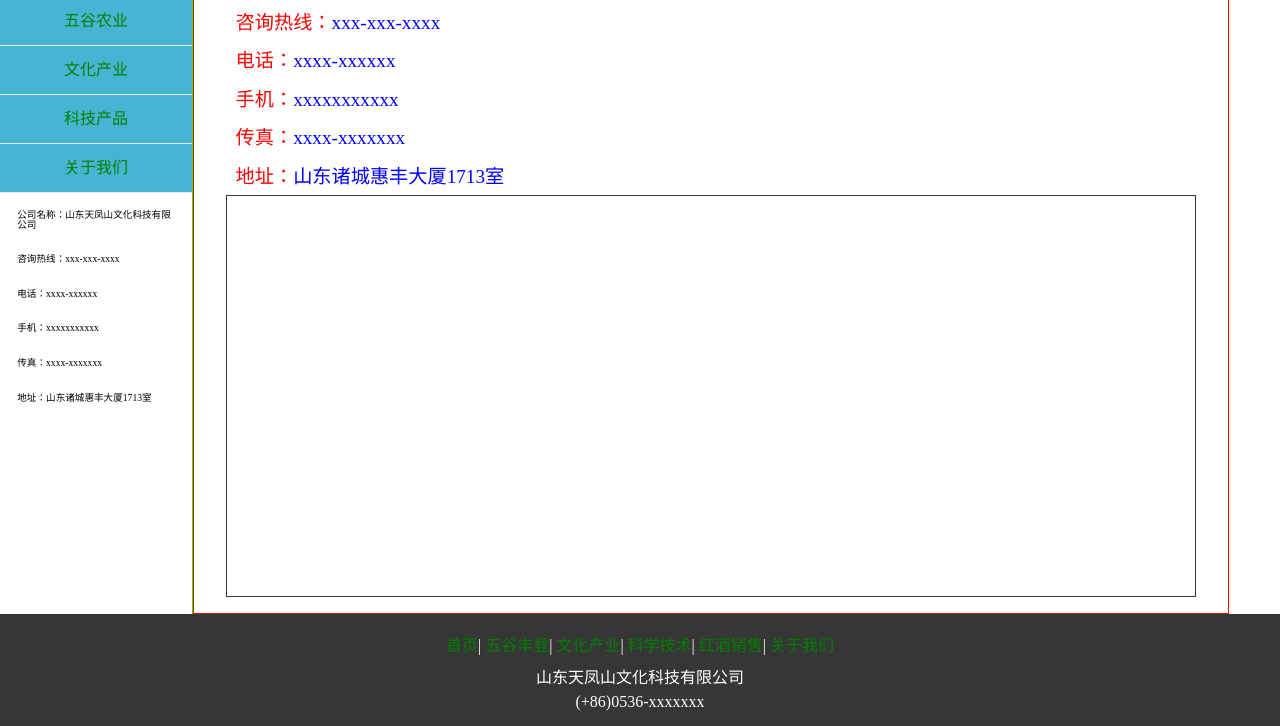
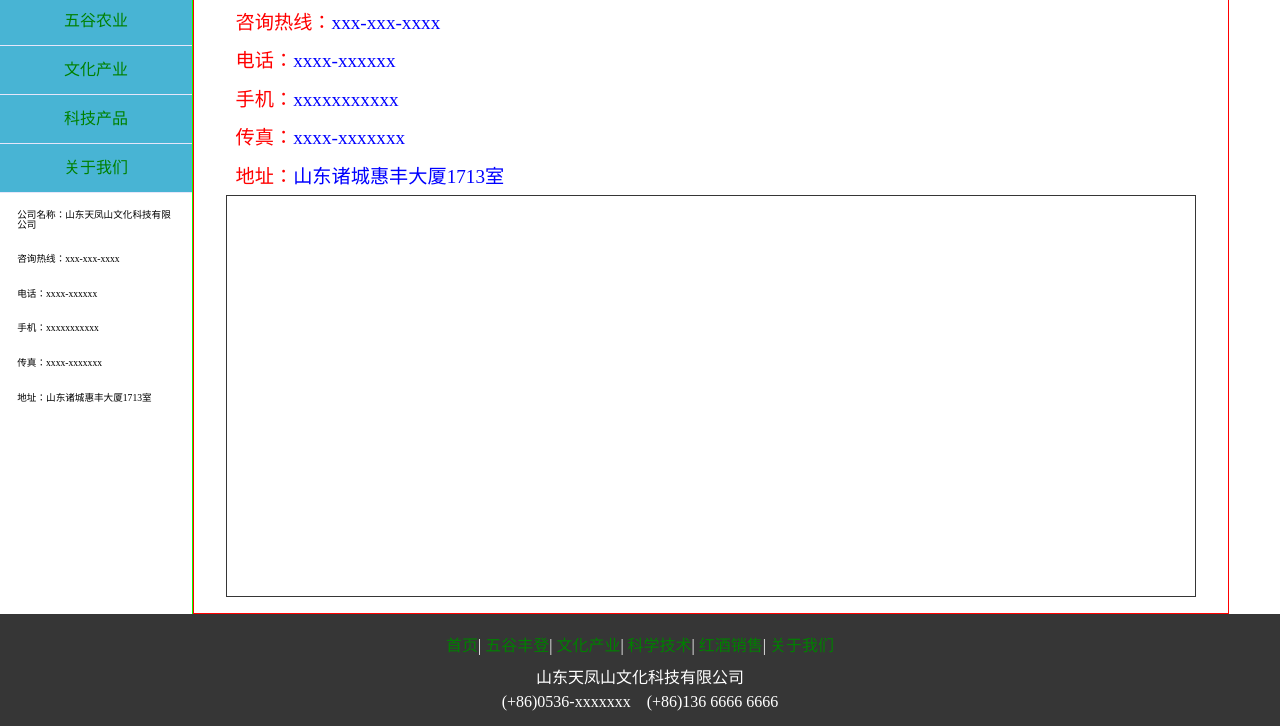
Before and after one commit to cement/WHKJ, a website: page contact/contact.html in a window 1280 px wide. Shown: the part 550-1276 px from the top of the page. Drawn offline with Linux system fonts and the light colour scheme; a script that the page names is missing.

Commit message:
modify tel

```diff
--- a/contact/contact.html
+++ b/contact/contact.html
@@ -72,7 +72,7 @@
             <span>山东天凤山文化科技有限公司</span>
 
         </div>
-        <p>(+86)0536-xxxxxxx</p>
+        <p>(+86)0536-xxxxxxx&nbsp&nbsp&nbsp&nbsp(+86)136 6666 6666</p>
     </div>
 
 
```
Also changed, not shown: grain/grain.html (+1 -1 lines), science/science.html (+1 -1 lines).
